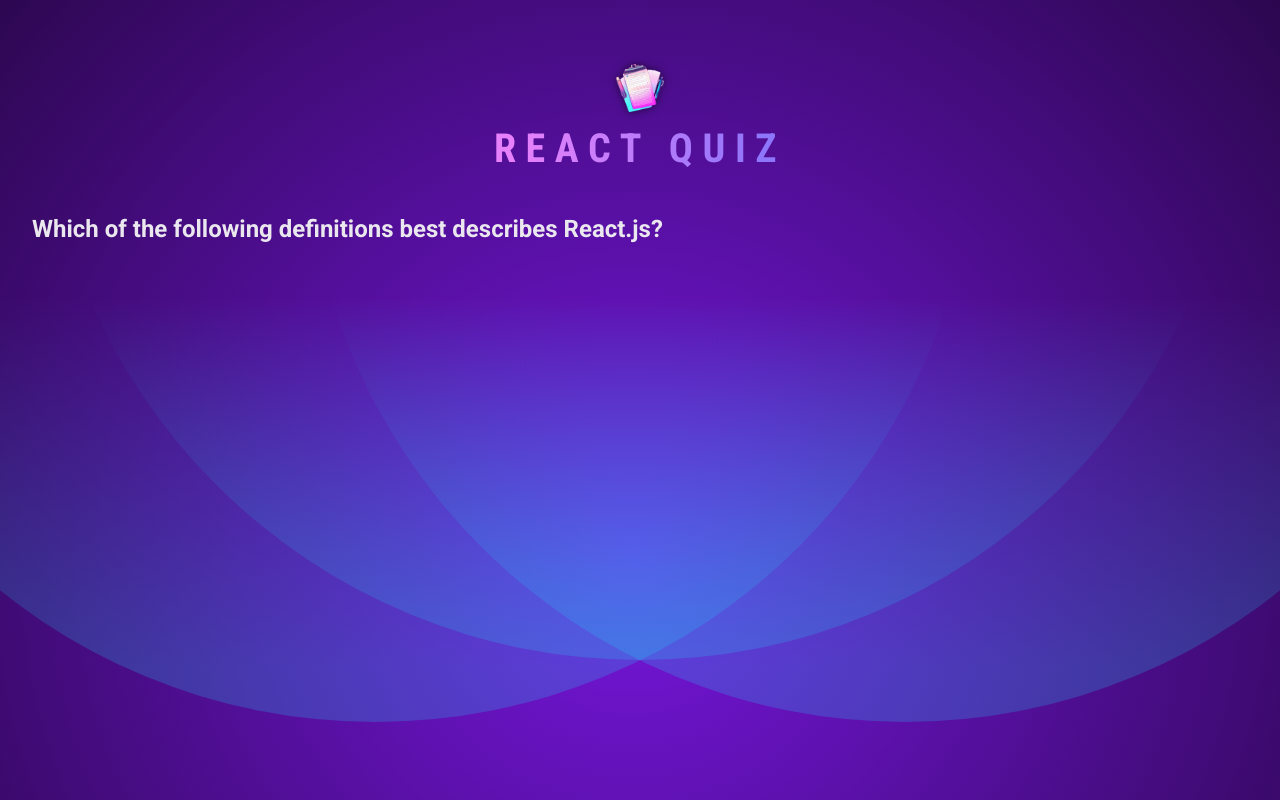
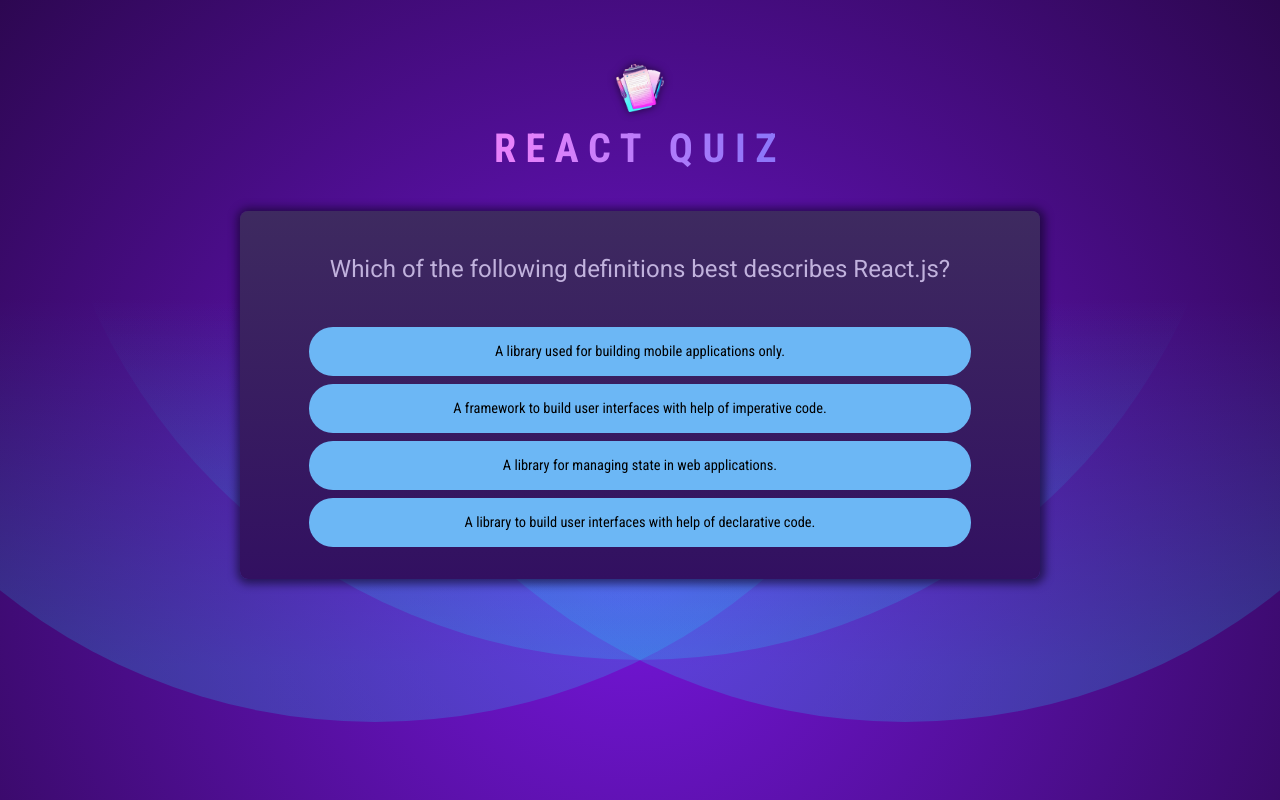
Before and after one commit to Irostovsky/quiz, a React (Vite) app: page / in a window 1280 px wide. Built offline with nearby package versions, Linux system fonts and the light colour scheme.

Commit message:
Show current question and select answers.

```diff
--- a/src/App.jsx
+++ b/src/App.jsx
@@ -5,7 +5,9 @@
   return (
     <>
       <Header />
-      <Quiz />
+      <main>
+        <Quiz />
+      </main>
     </>
   );
 };
--- a/src/components/Quiz.jsx
+++ b/src/components/Quiz.jsx
@@ -1,11 +1,37 @@
 import { useState } from "react";
 import QUESTIONS from "../questions.js";
+import { shuffleArray } from "../utils.js";
 
 const Quiz = () => {
   const [userAnswers, setUserAnswers] = useState([]);
 
   const currentQuestionIndex = userAnswers.length;
-  return <h2>{QUESTIONS[currentQuestionIndex].text}</h2>;
+  const question = QUESTIONS[currentQuestionIndex];
+  let shuffledAnswers = [...question.answers];
+  shuffleArray(shuffledAnswers);
+
+  const handleSelectedAnswer = (answer) => {
+    setUserAnswers((prevAnswers) => {
+      return [...prevAnswers, answer];
+    });
+  };
+
+  return (
+    <div id="quiz">
+      <div id="question">
+        <h2>{question.text}</h2>
+        <ul id="answers">
+          {shuffledAnswers.map((answer) => (
+            <li key={answer} className="answer">
+              <button onClick={() => handleSelectedAnswer(answer)}>
+                {answer}
+              </button>
+            </li>
+          ))}
+        </ul>
+      </div>
+    </div>
+  );
 };
 
 export default Quiz;
--- /dev/null
+++ b/src/utils.js
@@ -0,0 +1,10 @@
+const shuffleArray = (array) => {
+  for (let i = array.length - 1; i > 0; i--) {
+    const j = Math.floor(Math.random() * (i + 1));
+    const temp = array[i];
+    array[i] = array[j];
+    array[j] = temp;
+  }
+};
+
+export { shuffleArray };
```
